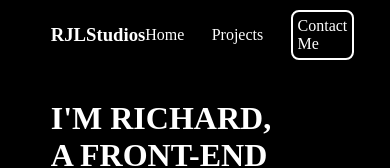
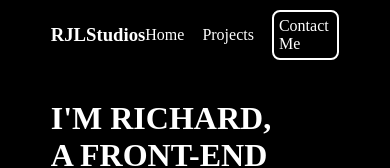
Before and after one commit to RJLStudios/RJLStudios-React-Portfolio-, a React (Create React App) app: page / in a window 390 px wide. Shown: the top 168 px of the page. Built offline with nearby package versions, Linux system fonts and the light colour scheme; a web font is replaced by a local one.

Commit message:
fixes for header mobile div  responsivity

```diff
--- a/src/App.css
+++ b/src/App.css
@@ -40,7 +40,7 @@ body{
   justify-content: center;
   align-items: center;
   margin-left: auto;
-  gap: 7vw;
+  gap: 50px;
   list-style-type: none;
 
 }
@@ -397,7 +397,7 @@ justify-content: center;
 .Footer-UL {
   display: flex;
   justify-content: center;
-  gap: 10em;
+  gap: 5em;
   width: 60% auto;
   height: 30%;
   padding: 40px 0;
@@ -429,12 +429,12 @@ border: 2px solid red;
 }
 .Github{
 display: block;
-height: 65px;
+height: 55px;
 }
 
 .Twitter {
   display: block;
-  height: 65px;
+  height: 55px;
 
 }
 
@@ -526,4 +526,16 @@ li:hover {
   border-left: none;
   padding: 10px 0px;
 }
+
+.Header-links {
+
+  display: flex;
+  justify-content: center;
+  align-items: center;
+  margin-left: auto;
+  gap: 18px;
+  list-style-type: none;
+
 }
+
+}
```
